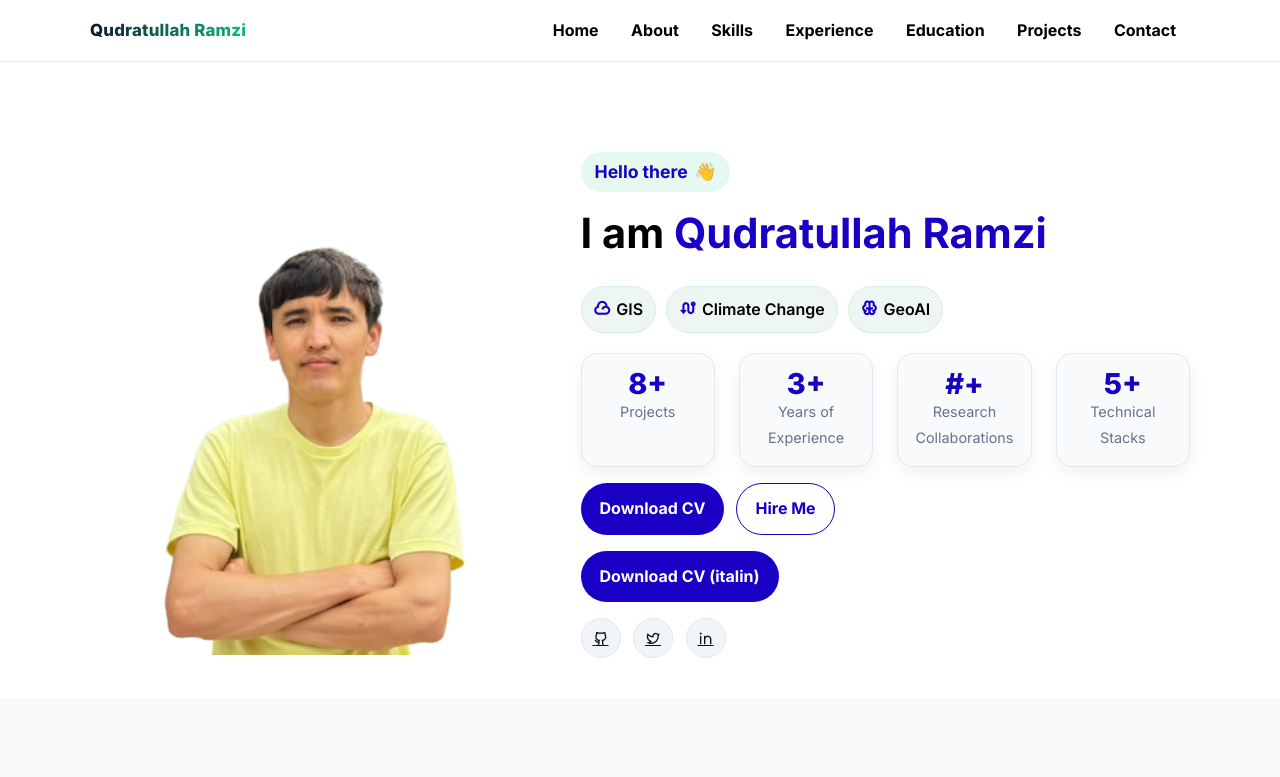
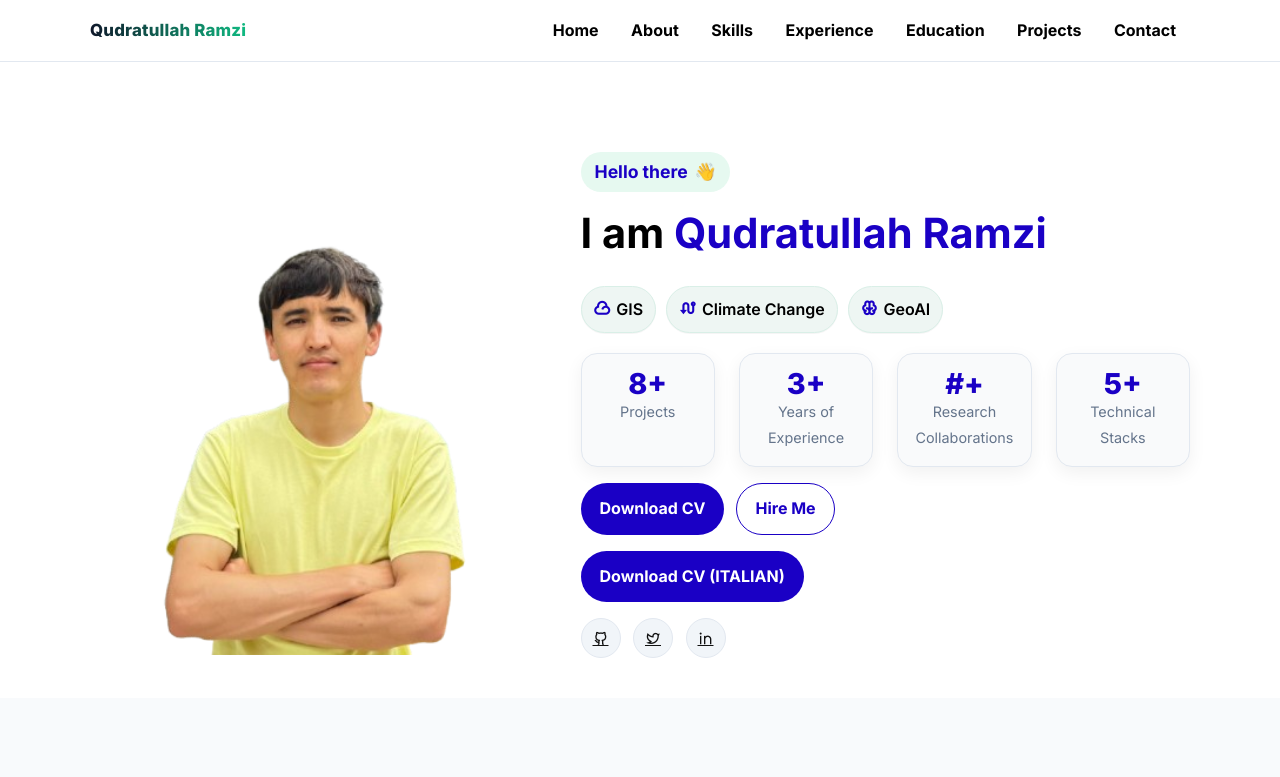
Before and after one commit to qudratramzi/Portfolio-project, a plain HTML site: page index.html in a window 1280 px wide. Shown: the top 777 px of the page. Drawn offline with nearby package versions, Linux system fonts and the light colour scheme.

Commit message:
Update index.html

```diff
--- a/index.html
+++ b/index.html
@@ -124,7 +124,7 @@
         </div>
 
         <div class="hero-actions">
-          <a class="btn" href="CV_IN_ITALIAN.pdf" download type="application/pdf">Download CV (italin)</a>
+          <a class="btn" href="CV_IN_ITALIAN.pdf" download type="application/pdf">Download CV (ITALIAN)</a>
          </div>
         <div class="socials" aria-label="Social links">
           <a aria-label="GitHub" href="https://github.com/qudratramzi" target="_blank" rel="noopener noreferrer"><i class="ri-github-line" aria-hidden="true"></i></a>
```
